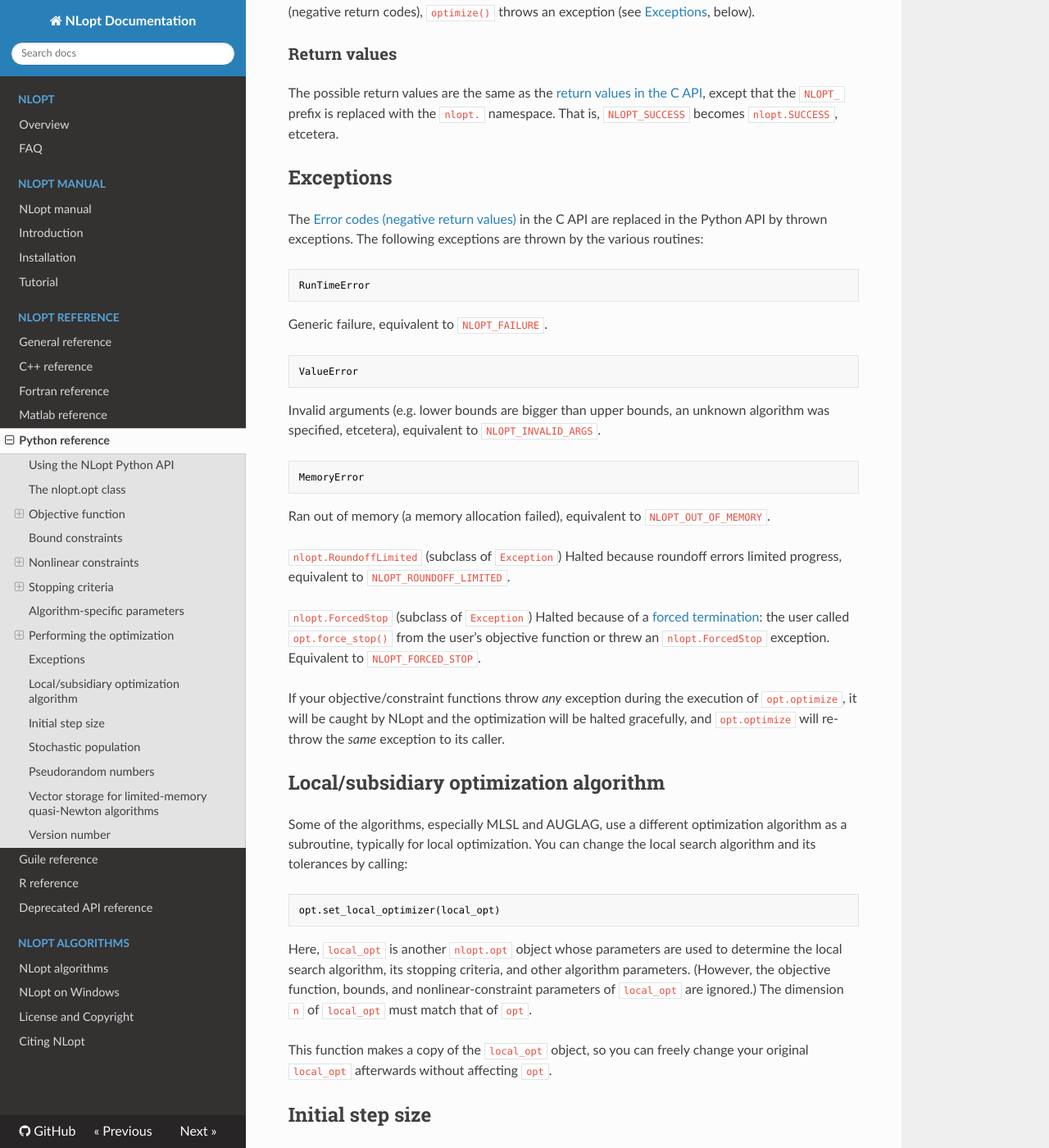
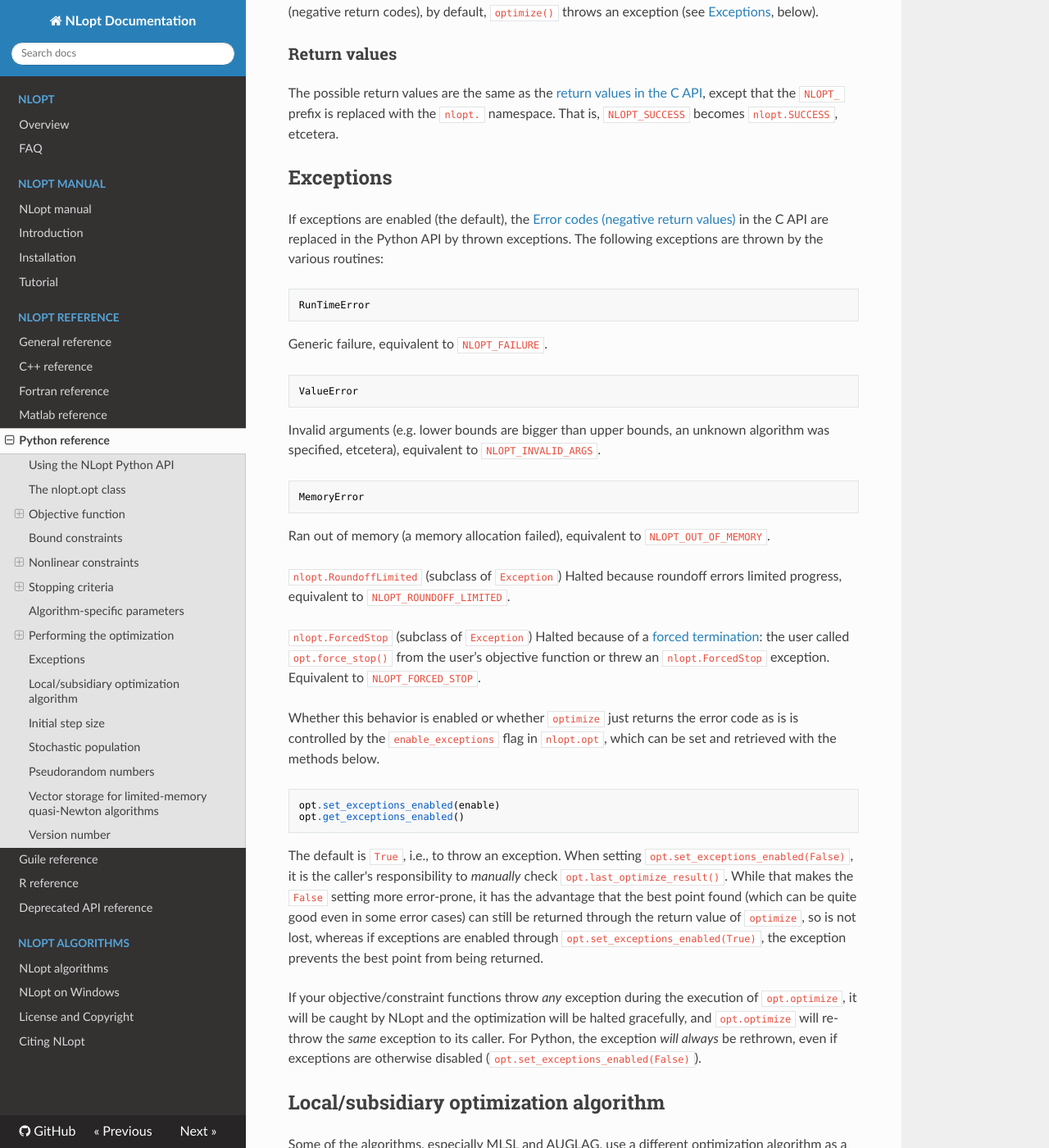
Before and after one commit to stevengj/nlopt, an MkDocs documentation site: the page built from doc/docs/NLopt_Python_Reference.md, in a window 1280 px wide and 1400 px high, scrolled down 7515 px. Shown: the whole window at 82% size. Built offline with MkDocs 1.6.1, drawn with Linux system fonts in a browser that asks for light colours; nearby versions of some CDN libraries; formulas are drawn with MathJax 3; some of the changed text lies outside the part shown.

Commit message:
Document set_exceptions_enabled and get_exceptions_enabled
doc/docs/NLopt_C-plus-plus_Reference.md,
doc/docs/NLopt_Guile_Reference.md,
doc/docs/NLopt_Python_Reference.md (Performing the optimization): Add
"by default" wording to the claim that `optimize()` throws an exception
for negative return codes. (The sentence already links to the
"Exceptions" section that has the details.)
(Exceptions): Document nlopt::opt::set_exceptions_enabled and
nlopt::opt::get_exceptions_enabled, and adapt the remainder of the
section to mention their impact where appropriate.

````diff
--- a/doc/docs/NLopt_Python_Reference.md
+++ b/doc/docs/NLopt_Python_Reference.md
@@ -268,7 +268,7 @@
 result = opt.last_optimize_result()
 ```
 
-The return code (see below) is positive on success, indicating the reason for termination. On failure (negative return codes), `optimize()` throws an exception (see [Exceptions](#exceptions), below).
+The return code (see below) is positive on success, indicating the reason for termination. On failure (negative return codes), by default, `optimize()` throws an exception (see [Exceptions](#exceptions), below).
 
 ### Return values
 
@@ -277,7 +277,7 @@
 Exceptions
 ----------
 
-The [Error codes (negative return values)](NLopt_Reference.md#error-codes-negative-return-values) in the C API are replaced in the Python API by thrown exceptions. The following exceptions are thrown by the various routines:
+If exceptions are enabled (the default), the [Error codes (negative return values)](NLopt_Reference.md#error-codes-negative-return-values) in the C API are replaced in the Python API by thrown exceptions. The following exceptions are thrown by the various routines:
 
 ```
 RunTimeError
@@ -303,7 +303,16 @@
 `nlopt.ForcedStop` (subclass of `Exception`)
 Halted because of a [forced termination](#forced-termination): the user called `opt.force_stop()` from the user’s objective function or threw an `nlopt.ForcedStop` exception. Equivalent to `NLOPT_FORCED_STOP`.
 
-If your objective/constraint functions throw *any* exception during the execution of `opt.optimize`, it will be caught by NLopt and the optimization will be halted gracefully, and `opt.optimize` will re-throw the *same* exception to its caller.
+Whether this behavior is enabled or whether `optimize` just returns the error code as is is controlled by the `enable_exceptions` flag in `nlopt.opt`, which can be set and retrieved with the methods below.
+
+```
+opt.set_exceptions_enabled(enable)
+opt.get_exceptions_enabled()
+```
+
+The default is `True`, i.e., to throw an exception. When setting `opt.set_exceptions_enabled(False)`, it is the caller's responsibility to *manually* check `opt.last_optimize_result()`. While that makes the `False` setting more error-prone, it has the advantage that the best point found (which can be quite good even in some error cases) can still be returned through the return value of `optimize`, so is not lost, whereas if exceptions are enabled through `opt.set_exceptions_enabled(True)`, the exception prevents the best point from being returned.
+
+If your objective/constraint functions throw *any* exception during the execution of `opt.optimize`, it will be caught by NLopt and the optimization will be halted gracefully, and `opt.optimize` will re-throw the *same* exception to its caller. For Python, the exception *will always* be rethrown, even if exceptions are otherwise disabled (`opt.set_exceptions_enabled(False)`).
 
 Local/subsidiary optimization algorithm
 ---------------------------------------
````
Also changed, not shown: doc/docs/NLopt_C-plus-plus_Reference.md (+12 -3 lines), doc/docs/NLopt_Guile_Reference.md (+11 -2 lines).
